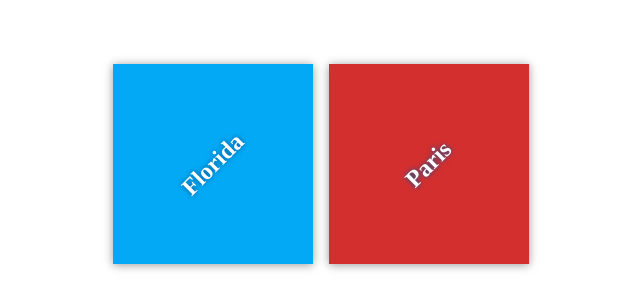
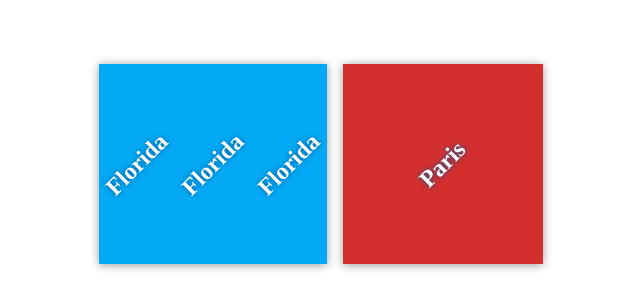
Before and after one commit to m-hemdan/my-travel-plans, a plain HTML site: page index.html in a window 1280 px wide. Shown: the part 236-544 px from the top of the page, without its empty margins (319-959 px from the left). Drawn offline with Linux system fonts and the light colour scheme.

Commit message:
Update index.html

```diff
--- a/index.html
+++ b/index.html
@@ -12,6 +12,8 @@
         <div class="destination-container">
             <div class="destination" id="florida">
                 <h2>Florida</h2>
+                 <h2>Florida</h2>
+                 <h2>Florida</h2>
             </div>
 
             <div class="destination" id="paris">
```
